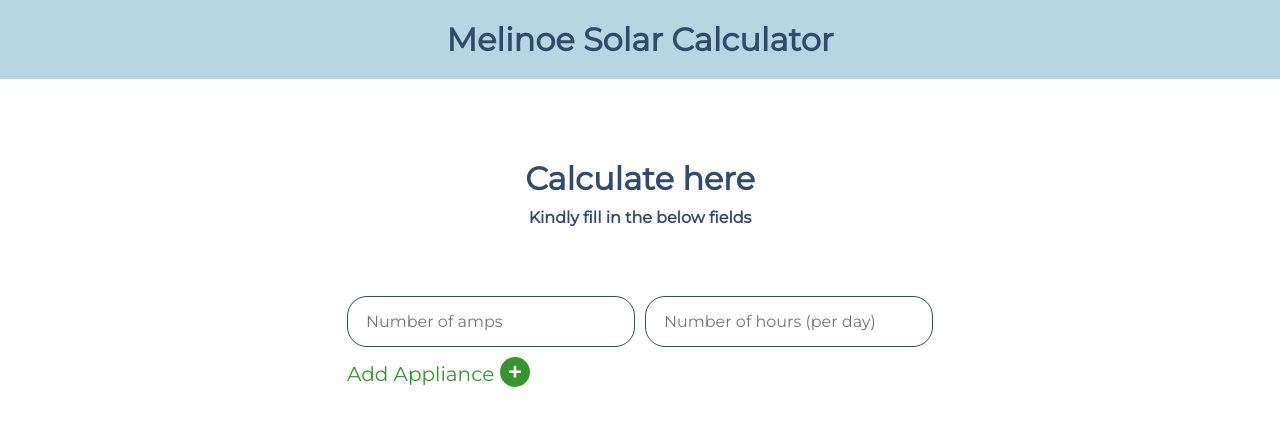
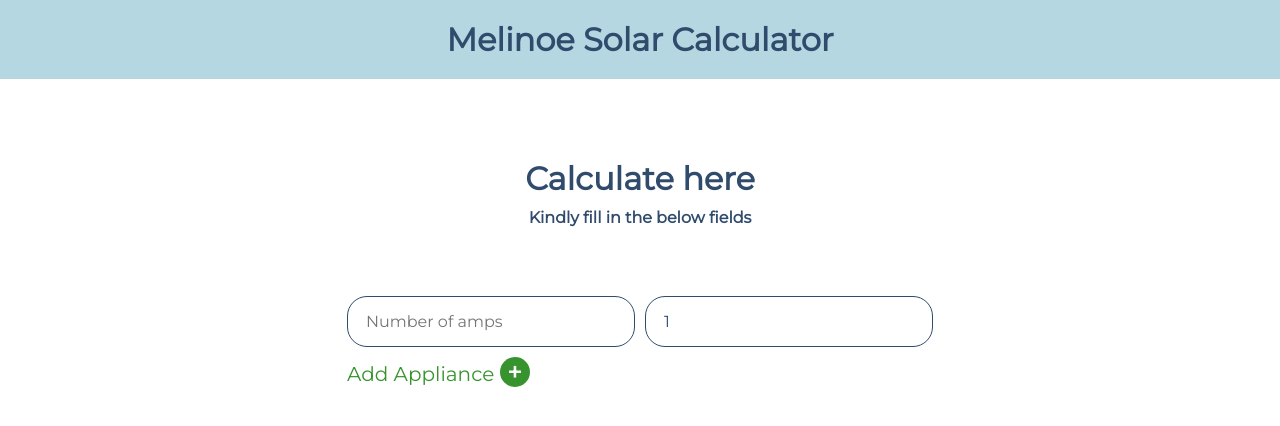
Before and after one commit to hngi/team_melinoe_solar_calculator, a React (Create React App) app: page /calculator in a window 1280 px wide. Shown: the top 426 px of the page. Built offline with nearby package versions, Linux system fonts and the light colour scheme.

Commit message:
update to calculatorjs (added max value)

```diff
--- a/src/components/Calculator.js
+++ b/src/components/Calculator.js
@@ -72,6 +72,8 @@ class Home extends Component {
 										id={hoursID}
 										className="hours"
 										data-id={index}
+										max="24"
+										defaultValue="1"
 									/>
 								</form>
 							);
```
